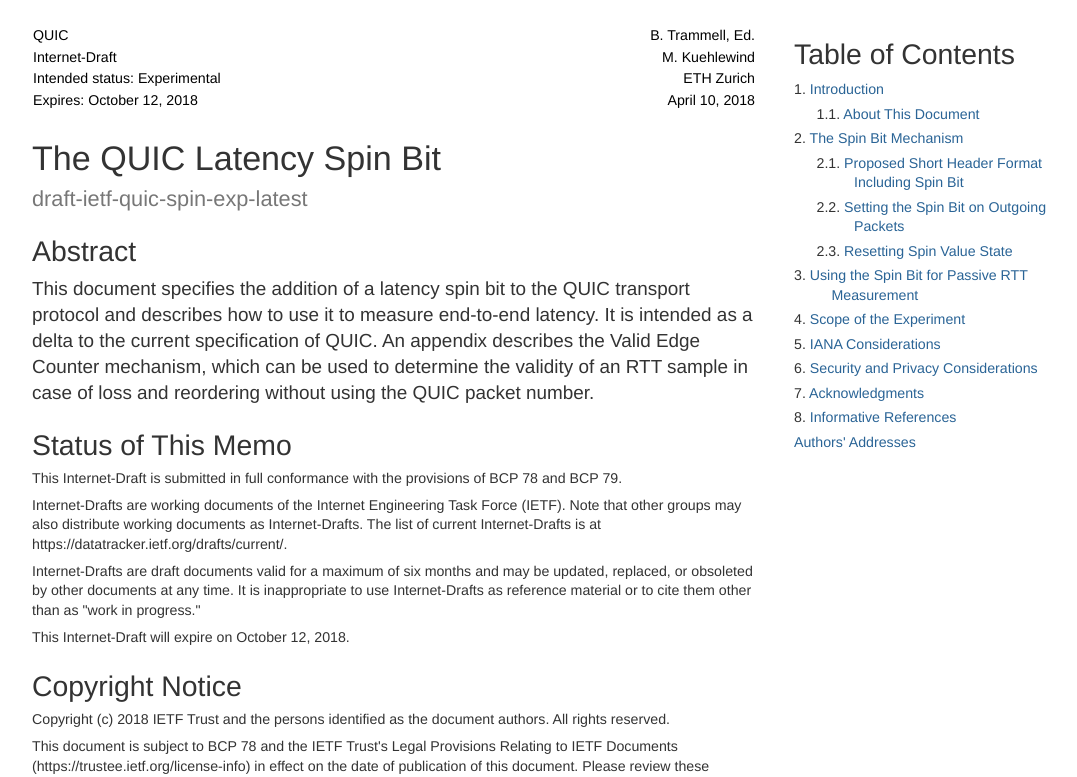
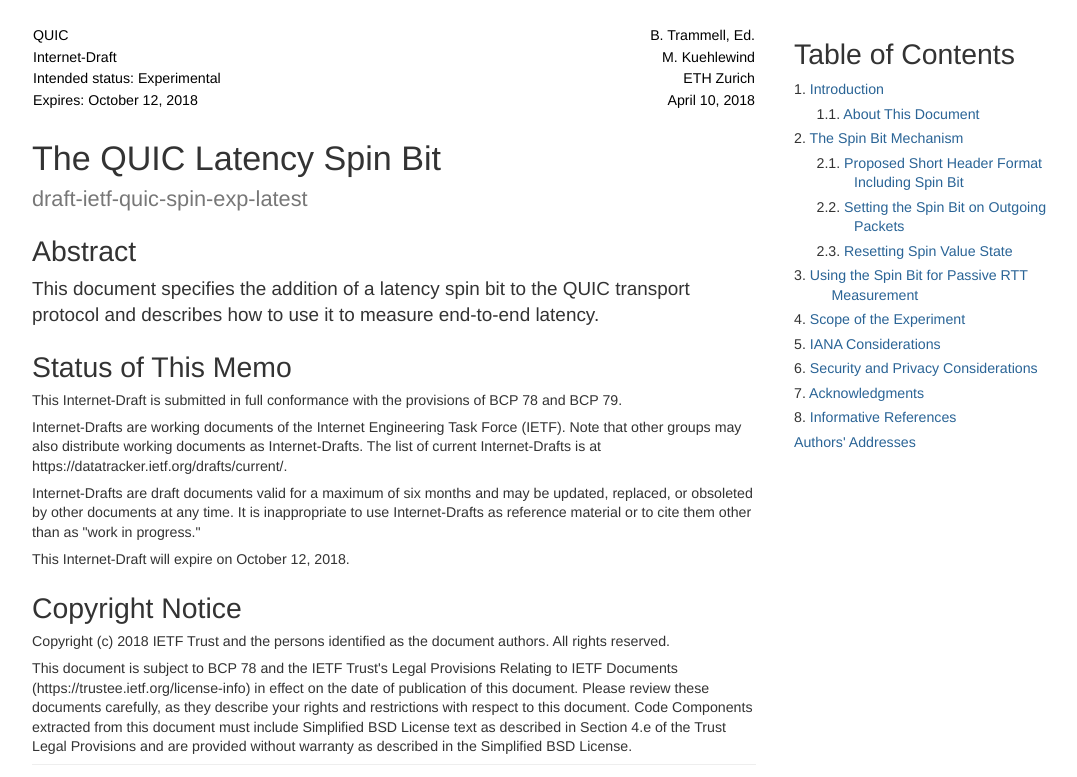
Before and after one commit to britram/draft-trammell-quic-spin, a plain HTML site: page draft-ietf-quic-spin-exp.html in a window 1280 px wide. Shown: the top 777 px of the page, without its empty margins (71-1148 px from the left). Drawn offline with Linux system fonts and the light colour scheme.

Commit message:
Script updating gh-pages from 6ee76b4. [ci skip]

```diff
--- a/draft-ietf-quic-spin-exp.html
+++ b/draft-ietf-quic-spin-exp.html
@@ -296,8 +296,8 @@
   <meta name="dct.creator" content="Trammell, B., Ed. and M. Kuehlewind" />
   <meta name="dct.identifier" content="urn:ietf:id:draft-ietf-quic-spin-exp-latest" />
   <meta name="dct.issued" scheme="ISO8601" content="2018-4-10" />
-  <meta name="dct.abstract" content="This document specifies the addition of a latency spin bit to the QUIC transport protocol and describes how to use it to measure end-to-end latency. It is intended as a delta to the current specification of QUIC. An appendix describes the Valid Edge Counter mechanism, which can be used to determine the validity of an RTT sample in case of loss and reordering without using the QUIC packet number." />
-  <meta name="description" content="This document specifies the addition of a latency spin bit to the QUIC transport protocol and describes how to use it to measure end-to-end latency. It is intended as a delta to the current specification of QUIC. An appendix describes the Valid Edge Counter mechanism, which can be used to determine the validity of an RTT sample in case of loss and reordering without using the QUIC packet number." />
+  <meta name="dct.abstract" content="This document specifies the addition of a latency spin bit to the QUIC transport protocol and describes how to use it to measure end-to-end latency." />
+  <meta name="description" content="This document specifies the addition of a latency spin bit to the QUIC transport protocol and describes how to use it to measure end-to-end latency." />
 
 </head>
 
@@ -331,7 +331,7 @@
   <span class="filename">draft-ietf-quic-spin-exp-latest</span></p>
 
   <h1 id="rfc.abstract"><a href="#rfc.abstract">Abstract</a></h1>
-<p>This document specifies the addition of a latency spin bit to the QUIC transport protocol and describes how to use it to measure end-to-end latency. It is intended as a delta to the current specification of QUIC. An appendix describes the Valid Edge Counter mechanism, which can be used to determine the validity of an RTT sample in case of loss and reordering without using the QUIC packet number.</p>
+<p>This document specifies the addition of a latency spin bit to the QUIC transport protocol and describes how to use it to measure end-to-end latency.</p>
 <h1 id="rfc.status"><a href="#rfc.status">Status of This Memo</a></h1>
 <p>This Internet-Draft is submitted in full conformance with the provisions of BCP 78 and BCP 79.</p>
 <p>Internet-Drafts are working documents of the Internet Engineering Task Force (IETF).  Note that other groups may also distribute working documents as Internet-Drafts.  The list of current Internet-Drafts is at https://datatracker.ietf.org/drafts/current/.</p>
@@ -433,7 +433,7 @@
 <p id="rfc.section.3.p.2">An observer can keep the largest observed packet number per flow, and reject edges that do not have a packet number that is larger than the last largest observed packet number.  This will detect spurious edges caused by reordering across an edge, which would lead to low RTT estimates, if not ignored.</p>
 <p id="rfc.section.3.p.3">The packet number can be used to filter out high RTT estimates due to loss of an actual edge in a burst of lost packets. If the spin bit edge occurs after a long packet number gap, it should be rejected.</p>
 <p id="rfc.section.3.p.4">Note that this measurement, as with passive RTT measurement for TCP, includes any transport protocol delay (e.g., delayed sending of acknowledgements) and/or application layer delay (e.g., waiting for a request to complete). It therefore provides devices on path a good instantaneous estimate of the RTT as experienced by the application. A simple linear smoothing or moving minimum filter can be applied to the stream of RTT information to get a more stable estimate.</p>
-<p id="rfc.section.3.p.5">However, application-limited and flow-control-limited senders can have application and transport layer delay, respectively, that are much greater than network RTT.  When the sender is application-limited and e.g. only sends small amount of periodic application traffic, where that period is longer than the RTT, measuring the spin bit provides information about the application period, not the network RTT. Simple heuristics based on the observed data rate per flow or changes in the RTT series can be used to reject bad RTT samples due to application or flow control limitation.</p>
+<p id="rfc.section.3.p.5">However, application-limited and flow-control-limited senders can have application and transport layer delay, respectively, that are much greater than network RTT. When the sender is application-limited and e.g. only sends small amount of periodic application traffic, where that period is longer than the RTT, measuring the spin bit provides information about the application period, not the network RTT. Simple heuristics based on the observed data rate per flow or changes in the RTT series can be used to reject bad RTT samples due to application or flow control limitation.</p>
 <p id="rfc.section.3.p.6">An on-path observer that can see traffic in both directions (from client to server and from server to client) can also use the spin bit to measure &#8220;upstream&#8221; and &#8220;downstream&#8221; component RTT; i.e, the component of the end-to-end RTT attributable to the paths between the observer and the server and the observer and the client, respectively. It does this by measuring the delay between a spin edge observed in the upstream direction and that observed in the downstream direction, and vice versa.</p>
 <h1 id="rfc.section.4">
 <a href="#rfc.section.4">4.</a> <a href="#scope-of-the-experiment" id="scope-of-the-experiment">Scope of the Experiment</a>
```
Also changed, not shown: draft-trammell-quic-spin.html (+2 -2 lines), draft-ietf-quic-spin-exp.txt, draft-trammell-quic-spin.txt.
